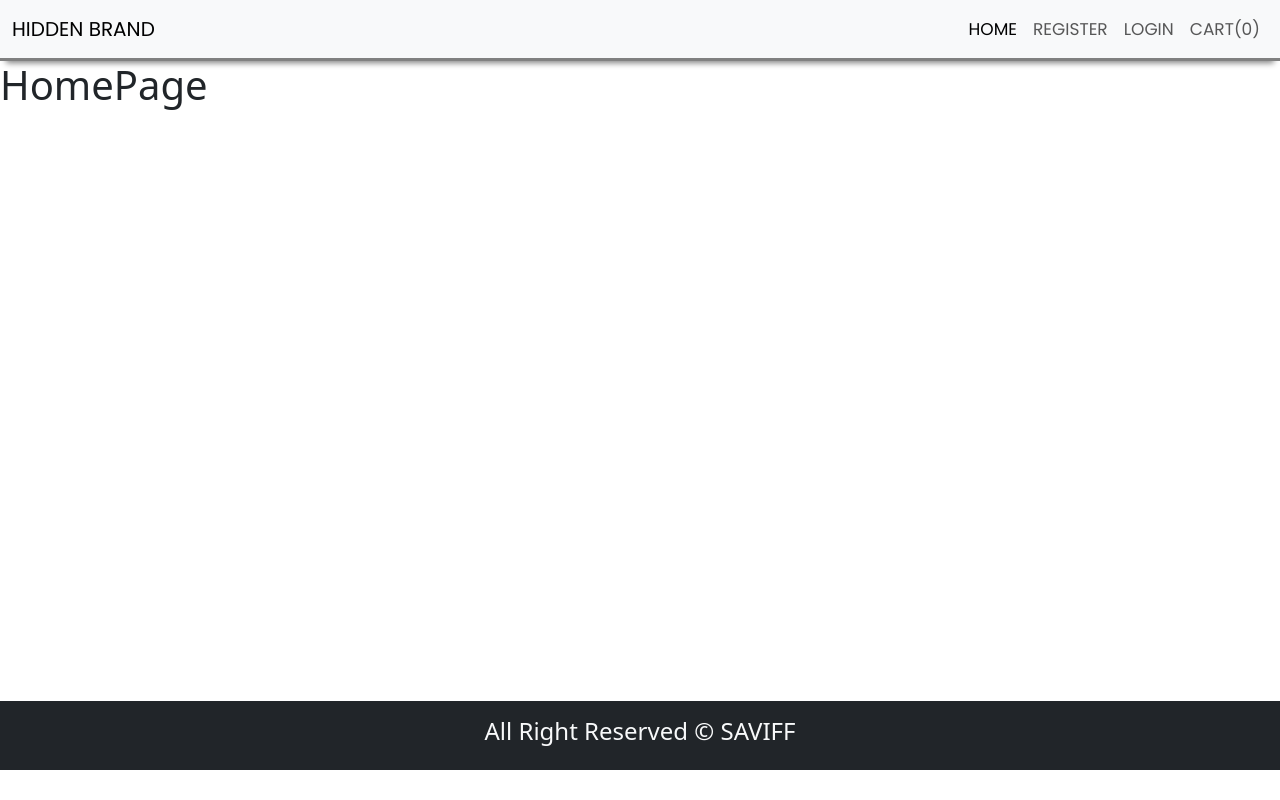
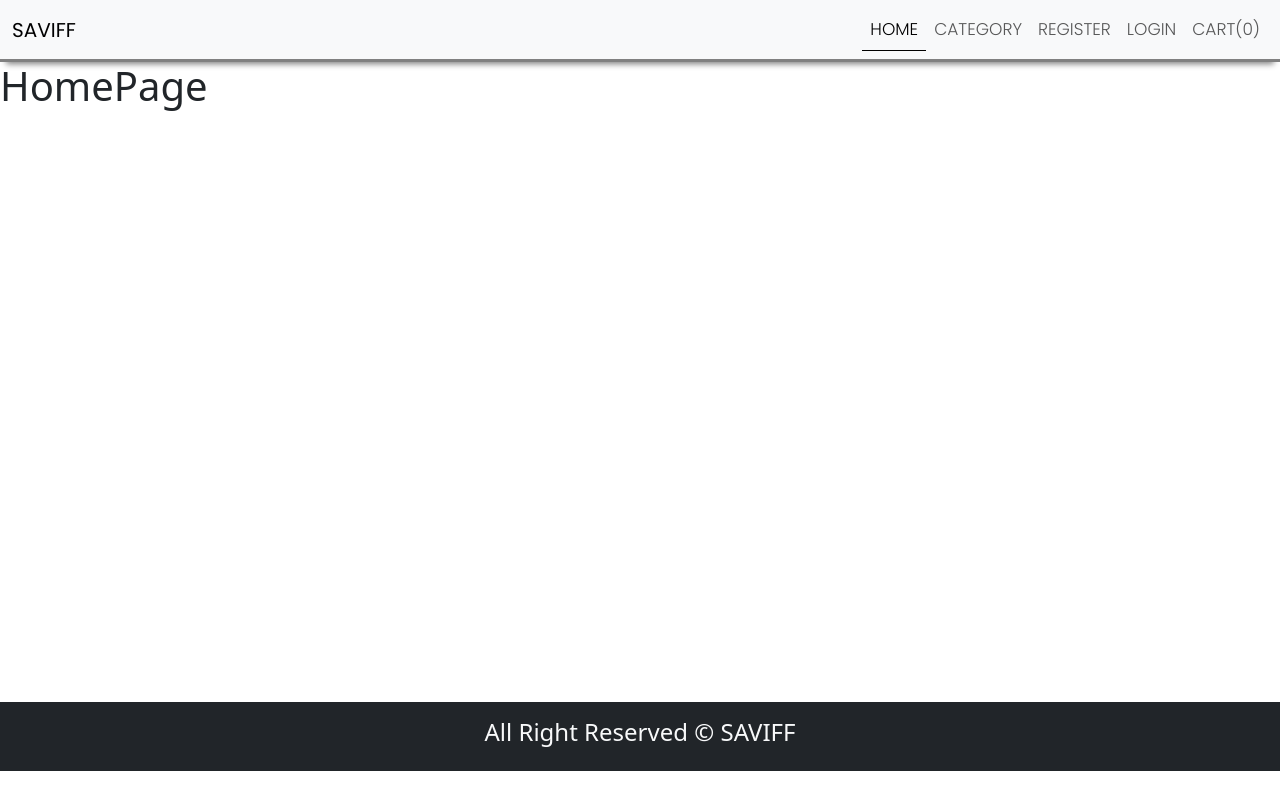
Before and after one commit to Abhishekcoutloot/Saviff, a React (Create React App) app in the folder saviff/: page / in a window 1280 px wide. Built offline with nearby package versions, Linux system fonts and the light colour scheme.

Commit message:
initial commit

```diff
--- a/saviff/src/components/Layout/Header.js
+++ b/saviff/src/components/Layout/Header.js
@@ -1,5 +1,5 @@
 import React from 'react';
-import{NavLink} from "react-router-dom"
+import{NavLink, Link} from "react-router-dom"
 
 const Header = () => {
   return (
@@ -9,21 +9,25 @@ const Header = () => {
           <span className="navbar-toggler-icon"></span>
         </button>
         <div className="collapse navbar-collapse" id="navbarTogglerDemo01">
-          <NavLink to = "/" className="navbar-brand" href="#">Hidden brand</NavLink >
+          <Link to = "/" className="navbar-brand">SAVIFF</Link >
           <ul className="navbar-nav ms-auto mb-2 mb-lg-0">
             <li className="nav-item">
-              <NavLink to = "/" className="nav-link active" aria-current="page" href="#">Home</NavLink >
+              <NavLink to = "/" className="nav-link">Home</NavLink >
             </li>
             <li className="nav-item">
-              <NavLink to = "/register" className="nav-link" href="#">Register</NavLink >
+              <NavLink to = "/category" className="nav-link ">Category</NavLink >
             </li>
 
             <li className="nav-item">
-              <NavLink to = "/login" className="nav-link" href="#">Login</NavLink >
+              <NavLink to = "/register" className="nav-link">Register</NavLink >
             </li>
 
             <li className="nav-item">
-              <NavLink to = "/cart" className="nav-link" href="#">Cart(0)</NavLink >
+              <NavLink to = "/login" className="nav-link">Login</NavLink >
+            </li>
+
+            <li className="nav-item">
+              <NavLink to = "/cart" className="nav-link">Cart(0)</NavLink >
             </li>
 
           </ul>
--- a/saviff/src/index.css
+++ b/saviff/src/index.css
@@ -22,3 +22,12 @@ font-family: 'Playfair Display', serif;*/
   --webkit-box-shadow : 0 8px 6px -6px gray;
   border-bottom:  solid gray !important;
 }
+
+.nav-link{
+  font-weight: 300 !important;
+}
+
+
+.active{
+  border-bottom: 1px solid black;
+}
```
